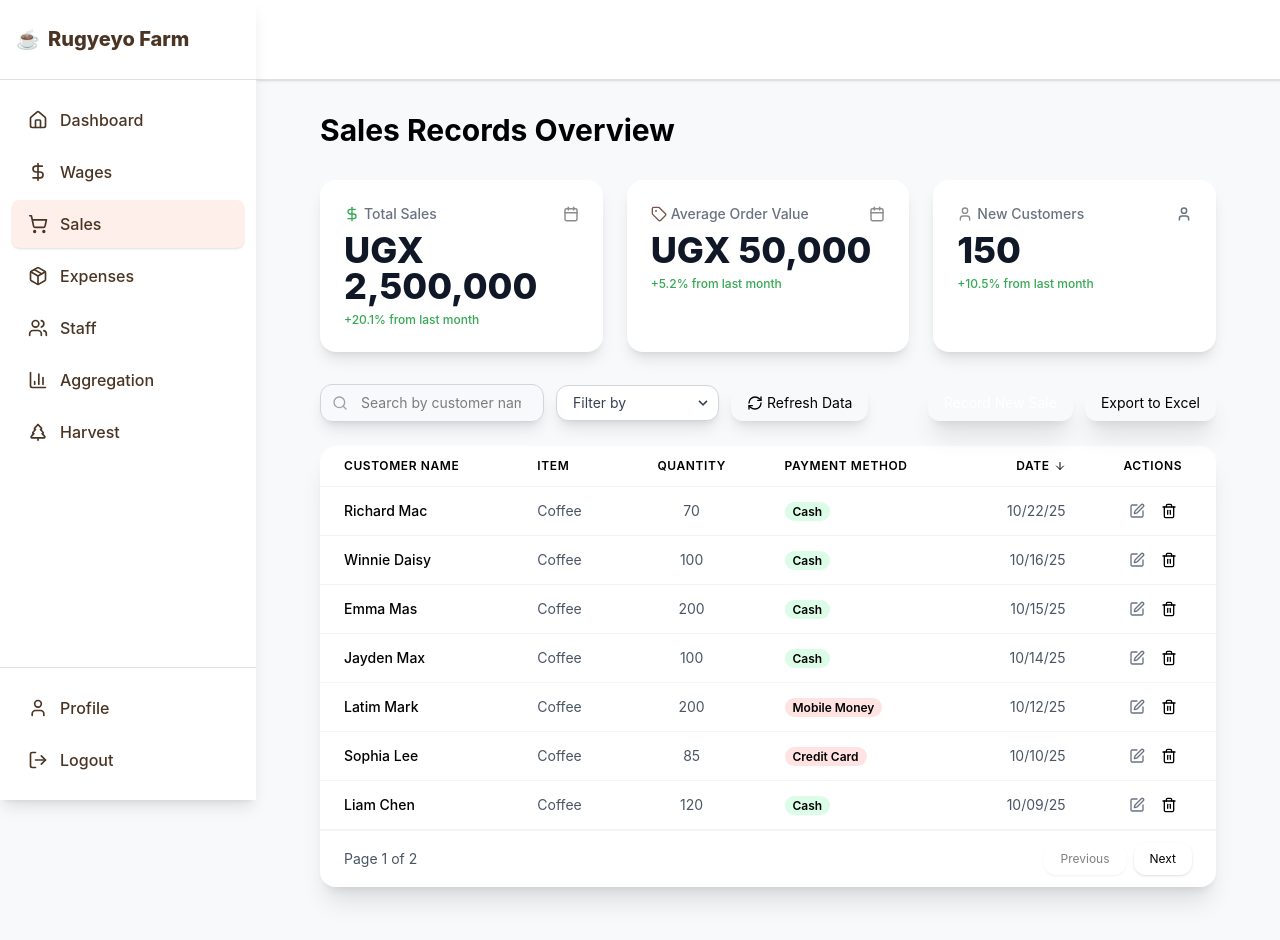
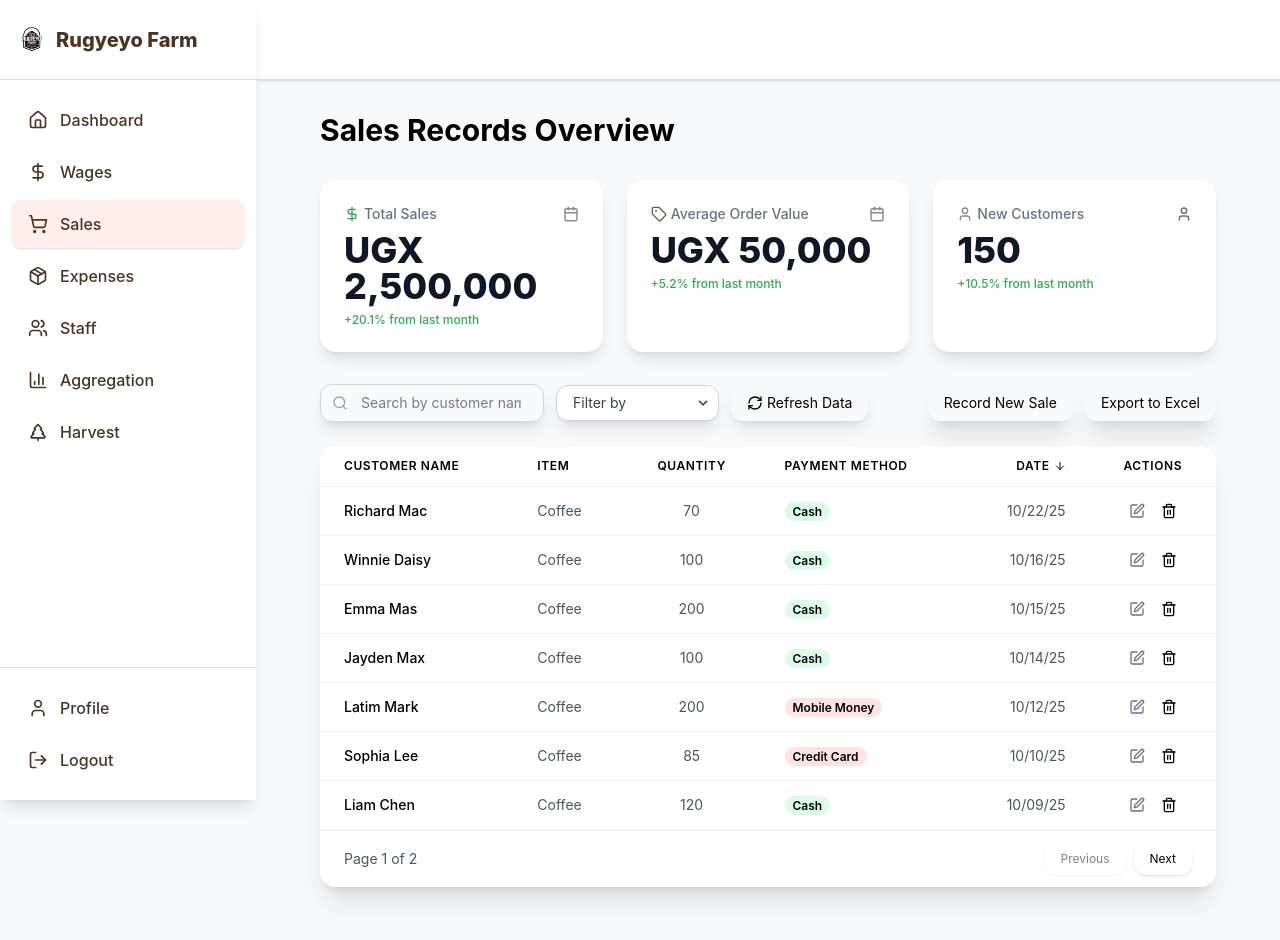
Before and after one commit to FARM-3/farm-web, a React (Vite) app: page /sales in a window 1280 px wide. Shown: the top 940 px of the page. Built offline with nearby package versions, Linux system fonts and the light colour scheme.

Commit message:
polish all the table pages for expense, sale, and wage, added logo for the farm and change all primary button to secondary button

```diff
--- a/src/components/SideNav.jsx
+++ b/src/components/SideNav.jsx
@@ -134,9 +134,11 @@ export const SideNav = ({ children }) => {
                 {/* Logo and Title Section */}
                 <div className="flex items-center justify-between p-4 h-20 border-b" style={{ borderColor: CoffeeColors.BORDER_GRAY }}>
                     <div className="flex items-center gap-2">
-                         <span role="img" aria-label="Rugyeyo Farm Logo" style={{ fontSize: '1.2rem', color: CoffeeColors.DARK_BROWN }}>
-                            ☕
-                         </span>
+                        <img
+                            src="/logo.jpg"
+                            alt="Rugyeyo Farm Logo"
+                            className="w-8 h-8 rounded-full object-cover"
+                        />
                         <h2 className="text-xl font-extrabold" style={{ color: CoffeeColors.DARK_BROWN }}>
                             Rugyeyo Farm
                         </h2>
--- a/src/pages/Expenses.jsx
+++ b/src/pages/Expenses.jsx
@@ -348,7 +348,11 @@ function Expenses() {
                         Expense Records Overview
                     </h1>
                     <div className="flex space-x-3 mt-4 md:mt-0">
-                        <Button onClick={() => navigate('/expense-entry')} className="shadow-xl">
+                        <Button
+                            type="secondary"
+                            onClick={() => navigate('/expense-entry')}
+                            className="shadow-xl"
+                        >
                             Record New Expense
                         </Button>
                         <Button
--- a/src/pages/Sales.jsx
+++ b/src/pages/Sales.jsx
@@ -41,9 +41,9 @@ const Button = ({ children, onClick, className, disabled, type = 'primary' }) =>
     );
 };
 
-// =========================================================
-// --- SalesPage Component (UPDATED TO MATCH IMAGE) ---
-// =========================================================
+
+// --- SalesPage Component  ---
+
 
 const TABLE_HEADERS = [
     { key: 'customer_name', label: 'Customer Name', type: 'string', align: 'left' },
@@ -295,13 +295,17 @@ function SalesPage() {
                     </div>
 
                     <div className="flex gap-3 order-1 sm:order-2">
-                        <Button onClick={() => navigate('/sales-entry')} className="py-2 px-4 shadow-xl bg-accent-btn">
+                        <Button
+                            type="secondary"
+                            onClick={() => window.location.href = '/sales-entry'}
+                            className="py-2 px-4 shadow-xl"
+                        >
                             Record New Sale
                         </Button>
                         <Button
                             type="secondary"
                             onClick={() => console.log('Export to Excel')}
-                            className="py-2 px-4 shadow-xl"
+                            className="py-2 px-4 shadow-xl text-text-default"
                         >
                             Export to Excel
                         </Button>
--- a/src/pages/wages.jsx
+++ b/src/pages/wages.jsx
@@ -268,7 +268,11 @@ function WageDisplayPage() {
                 {/* Action Bar */}
                 <div className="mb-6 flex flex-wrap justify-between items-center gap-3">
                     <div className="flex gap-3">
-                        <Button onClick={() => window.location.assign('/wage-entry')} className="py-2 px-4 shadow-xl">
+                        <Button
+                            type="secondary"
+                            onClick={() => window.location.assign('/wage-entry')}
+                            className="py-2 px-4 shadow-xl"
+                        >
                             <Plus className="w-4 h-4 mr-2" />
                             Record New Wage
                         </Button>
```
